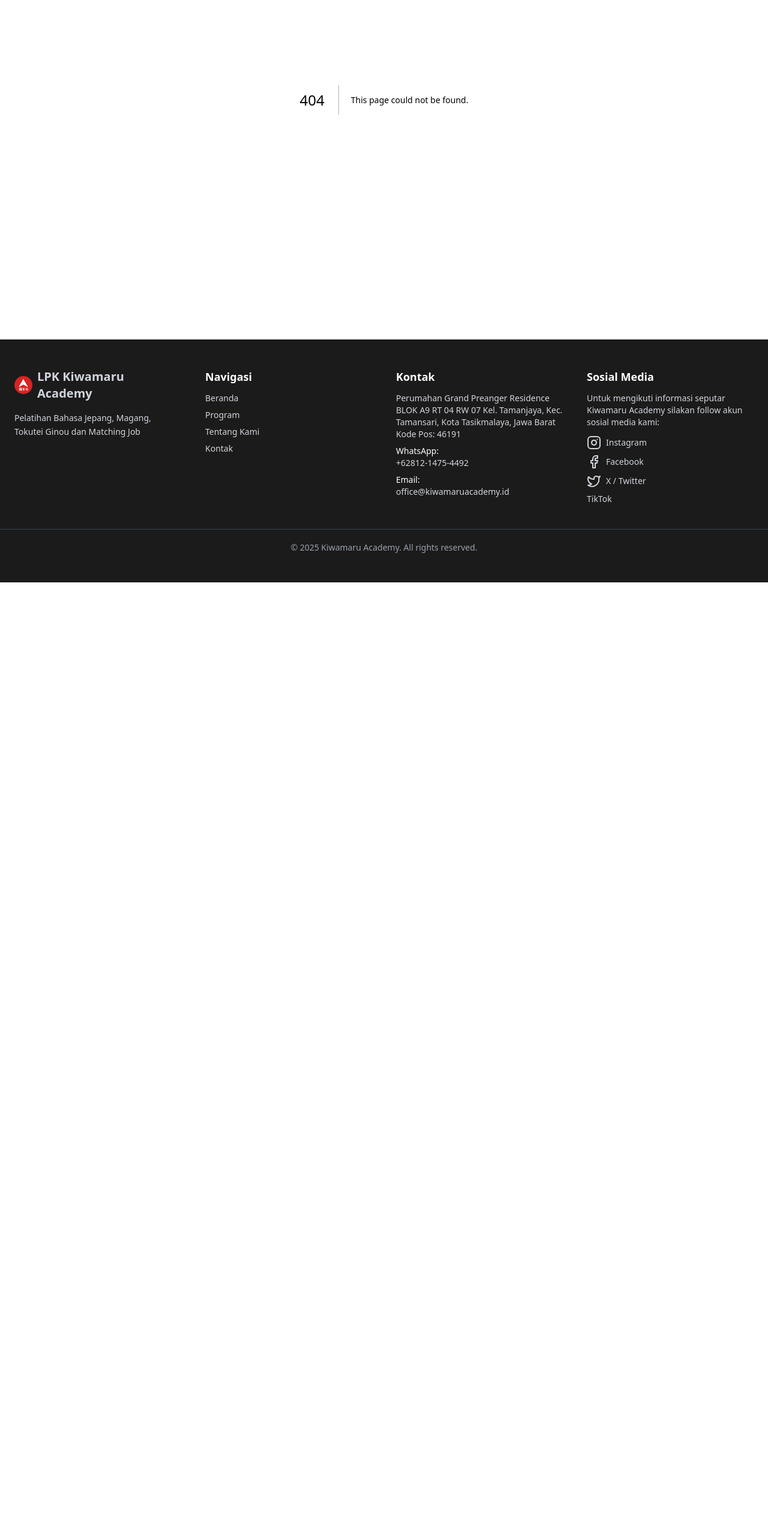
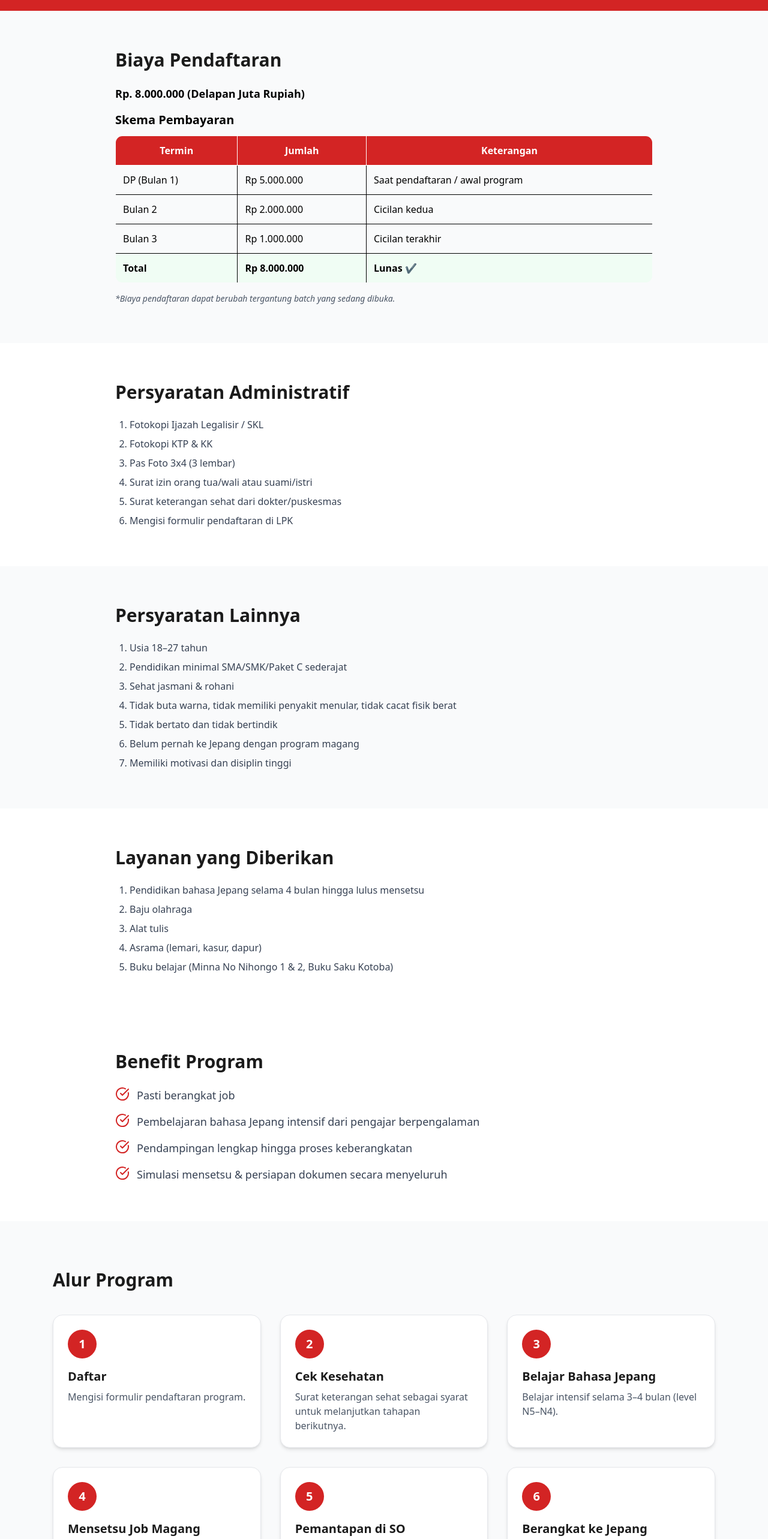
Before and after one commit to hidayahapriliansyah/web-kiwamaru-academy, a Next.js app: page /programs/magang in a window 1280 px wide. Before the commit this address had no page. Shown: the part 234-2800 px from the top of the page at 60% size. Before the commit the page ends 1205 px from the top, so only its background shows below. Built offline with nearby package versions, Linux system fonts and the light colour scheme.

Commit message:
feat: create program magang

```diff
--- /dev/null
+++ b/app/programs/magang/components/benefit.tsx
@@ -0,0 +1,86 @@
+"use client";
+
+import { CheckCircle } from "lucide-react";
+
+export default function ProgramSection() {
+  const alur = [
+    { step: "1", title: "Daftar", desc: "Mengisi formulir pendaftaran program." },
+    {
+      step: "2",
+      title: "Cek Kesehatan",
+      desc: "Surat keterangan sehat sebagai syarat untuk melanjutkan tahapan berikutnya.",
+    },
+    {
+      step: "3",
+      title: "Belajar Bahasa Jepang",
+      desc: "Belajar intensif selama 3–4 bulan (level N5–N4).",
+    },
+    {
+      step: "4",
+      title: "Mensetsu Job Magang",
+      desc: "Mengikuti interview job magang Jepang yang difasilitasi lembaga.",
+    },
+    {
+      step: "5",
+      title: "Pemantapan di SO",
+      desc: "Training pemantapan selama kurang lebih 3 bulan sebelum keberangkatan.",
+    },
+    {
+      step: "6",
+      title: "Berangkat ke Jepang",
+      desc: "Peserta resmi diberangkatkan untuk bekerja di Jepang.",
+    },
+  ];
+
+  return (
+    <div className="w-full">
+      {/* ---------------- BENEFIT SECTION ---------------- */}
+      <section className="w-full py-16 bg-white">
+        <div className="max-w-4xl mx-auto">
+          <h2 className="text-3xl font-bold text-myblack mb-6">Benefit Program</h2>
+
+          <ul className="space-y-4 text-gray-700 text-lg">
+            <li className="flex items-start gap-3">
+              <CheckCircle className="text-myred w-6 h-6 flex-shrink-0" />
+              Pasti berangkat job
+            </li>
+            <li className="flex items-start gap-3">
+              <CheckCircle className="text-myred w-6 h-6 flex-shrink-0" />
+              Pembelajaran bahasa Jepang intensif dari pengajar berpengalaman
+            </li>
+            <li className="flex items-start gap-3">
+              <CheckCircle className="text-myred w-6 h-6 flex-shrink-0" />
+              Pendampingan lengkap hingga proses keberangkatan
+            </li>
+            <li className="flex items-start gap-3">
+              <CheckCircle className="text-myred w-6 h-6 flex-shrink-0" />
+              Simulasi mensetsu & persiapan dokumen secara menyeluruh
+            </li>
+          </ul>
+        </div>
+      </section>
+
+      {/* ---------------- ALUR PROGRAM SECTION ---------------- */}
+      <section className="w-full py-20 bg-gray-50">
+        <div className="max-w-6xl mx-auto px-6">
+          <h2 className="text-3xl font-bold text-myblack mb-10">Alur Program</h2>
+
+          <div className="grid md:grid-cols-3 gap-8">
+            {alur.map((item, idx) => (
+              <div
+                key={idx}
+                className="bg-white shadow-md rounded-2xl p-6 border border-gray-200 hover:shadow-lg transition"
+              >
+                <div className="flex items-center justify-center w-12 h-12 bg-myred text-white font-bold rounded-full text-xl mb-4">
+                  {item.step}
+                </div>
+                <h3 className="text-xl font-semibold text-myblack mb-2">{item.title}</h3>
+                <p className="text-gray-600">{item.desc}</p>
+              </div>
+            ))}
+          </div>
+        </div>
+      </section>
+    </div>
+  );
+}
--- /dev/null
+++ b/app/programs/magang/components/biaya.tsx
@@ -0,0 +1,49 @@
+export function BiayaSection() {
+  return (
+    <section className="w-full py-16 bg-gray-50 px-6">
+      <div className="max-w-4xl mx-auto">
+        <h2 className="text-3xl font-bold mb-6 text-myblack">Biaya Pendaftaran</h2>
+
+        <p className="text-lg font-semibold mb-4">Rp. 8.000.000 (Delapan Juta Rupiah)</p>
+
+        <h3 className="text-xl font-semibold mb-3">Skema Pembayaran</h3>
+        <div className="overflow-x-auto">
+          <table className="w-full border border-gray-300 rounded-xl overflow-hidden">
+            <thead className="bg-myred text-white">
+              <tr>
+                <th className="p-3 border">Termin</th>
+                <th className="p-3 border">Jumlah</th>
+                <th className="p-3 border">Keterangan</th>
+              </tr>
+            </thead>
+            <tbody>
+              <tr>
+                <td className="p-3 border">DP (Bulan 1)</td>
+                <td className="p-3 border">Rp 5.000.000</td>
+                <td className="p-3 border">Saat pendaftaran / awal program</td>
+              </tr>
+              <tr>
+                <td className="p-3 border">Bulan 2</td>
+                <td className="p-3 border">Rp 2.000.000</td>
+                <td className="p-3 border">Cicilan kedua</td>
+              </tr>
+              <tr>
+                <td className="p-3 border">Bulan 3</td>
+                <td className="p-3 border">Rp 1.000.000</td>
+                <td className="p-3 border">Cicilan terakhir</td>
+              </tr>
+              <tr className="bg-green-50 font-semibold">
+                <td className="p-3 border">Total</td>
+                <td className="p-3 border">Rp 8.000.000</td>
+                <td className="p-3 border">Lunas ✔</td>
+              </tr>
+            </tbody>
+          </table>
+          <p className="mt-4 text-sm text-gray-600 italic">
+            *Biaya pendaftaran dapat berubah tergantung batch yang sedang dibuka.
+          </p>
+        </div>
+      </div>
+    </section>
+  );
+}
--- /dev/null
+++ b/app/programs/magang/components/closing.tsx
@@ -0,0 +1,31 @@
+"use client";
+
+import Link from "next/link";
+
+export default function ProgramClosing() {
+  return (
+    <section className="py-20 text-white text-center w-full">
+      <div className="p-16 max-w-6xl mx-auto px-6 bg-gradient-to-tl from-myred to-red-500 md:rounded-3xl">
+        <h2 className="text-3xl md:text-4xl font-bold mb-6">
+          Siap Memulai Perjalanan Karier ke Jepang?
+        </h2>
+
+        <p className="text-lg md:text-xl mb-10 leading-relaxed opacity-95">
+          Program Magang Jepang kami dirancang untuk memastikan kamu
+          <span className="font-semibold"> benar-benar siap secara bahasa, mental, dan skill</span>&nbsp;
+          sebelum bekerja di Jepang. Mulailah langkah pertamamu hari ini!
+        </p>
+
+        <div className="flex flex-col md:flex-row gap-4 justify-center">
+          <Link
+            href="https://wa.me/6281214754492"
+            className="px-8 py-4 bg-white text-myred font-semibold rounded-xl shadow-md hover:bg-gray-100 transition"
+            target="_blank"
+          >
+            Konsultasi Gratis Sekarang
+          </Link>
+        </div>
+      </div>
+    </section>
+  );
+}
--- /dev/null
+++ b/app/programs/magang/components/hero.tsx
@@ -0,0 +1,12 @@
+export default function HeroSection() {
+  return (
+    <section className="w-full bg-myred text-white py-20 px-6">
+      <div className="max-w-7xl mx-auto text-center">
+        <h1 className="text-4xl md:text-5xl font-bold mb-4">Program Pendidikan Magang Jepang</h1>
+        <p className="text-lg md:text-xl opacity-90">
+          Program resmi pembekalan bahasa, etika kerja, dan persiapan pemberangkatan ke Jepang dengan kurikulum lengkap.
+        </p>
+      </div>
+    </section>
+  );
+}
--- /dev/null
+++ b/app/programs/magang/components/layanan.tsx
@@ -0,0 +1,16 @@
+export function LayananSection() {
+  return (
+    <section className="w-full py-16 px-6 bg-white">
+      <div className="max-w-4xl mx-auto">
+        <h2 className="text-3xl font-bold mb-6 text-myblack">Layanan yang Diberikan</h2>
+        <ul className="list-decimal pl-6 space-y-2 text-gray-700">
+          <li>Pendidikan bahasa Jepang selama 4 bulan hingga lulus mensetsu</li>
+          <li>Baju olahraga</li>
+          <li>Alat tulis</li>
+          <li>Asrama (lemari, kasur, dapur)</li>
+          <li>Buku belajar (Minna No Nihongo 1 & 2, Buku Saku Kotoba)</li>
+        </ul>
+      </div>
+    </section>
+  );
+}
--- /dev/null
+++ b/app/programs/magang/components/persyaratan-admin.tsx
@@ -0,0 +1,17 @@
+export function PersyaratanAdmin() {
+  return (
+    <section className="w-full py-16 px-6 bg-white">
+      <div className="max-w-4xl mx-auto">
+        <h2 className="text-3xl font-bold mb-6 text-myblack">Persyaratan Administratif</h2>
+        <ul className="list-decimal pl-6 space-y-2 text-gray-700">
+          <li>Fotokopi Ijazah Legalisir / SKL</li>
+          <li>Fotokopi KTP & KK</li>
+          <li>Pas Foto 3x4 (3 lembar)</li>
+          <li>Surat izin orang tua/wali atau suami/istri</li>
+          <li>Surat keterangan sehat dari dokter/puskesmas</li>
+          <li>Mengisi formulir pendaftaran di LPK</li>
+        </ul>
+      </div>
+    </section>
+  );
+}
--- /dev/null
+++ b/app/programs/magang/components/persyaratan-lain.tsx
@@ -0,0 +1,18 @@
+export function PersyaratanLain() {
+  return (
+    <section className="w-full py-16 px-6 bg-gray-50">
+      <div className="max-w-4xl mx-auto">
+        <h2 className="text-3xl font-bold mb-6 text-myblack">Persyaratan Lainnya</h2>
+        <ul className="list-decimal pl-6 space-y-2 text-gray-700">
+          <li>Usia 18–27 tahun</li>
+          <li>Pendidikan minimal SMA/SMK/Paket C sederajat</li>
+          <li>Sehat jasmani & rohani</li>
+          <li>Tidak buta warna, tidak memiliki penyakit menular, tidak cacat fisik berat</li>
+          <li>Tidak bertato dan tidak bertindik</li>
+          <li>Belum pernah ke Jepang dengan program magang</li>
+          <li>Memiliki motivasi dan disiplin tinggi</li>
+        </ul>
+      </div>
+    </section>
+  );
+}
--- /dev/null
+++ b/app/programs/magang/page.tsx
@@ -0,0 +1,22 @@
+import { BiayaSection } from './components/biaya'
+import Hero from './components/hero'
+import React from 'react'
+import { PersyaratanAdmin } from './components/persyaratan-admin'
+import { PersyaratanLain } from './components/persyaratan-lain'
+import { LayananSection } from './components/layanan'
+import BenefitSection from './components/benefit'
+import ProgramClosing from './components/closing'
+
+export default function ProgramMagangPage() {
+  return (
+    <>
+      <Hero />
+      <BiayaSection />
+      <PersyaratanAdmin />
+      <PersyaratanLain />
+      <LayananSection />
+      <BenefitSection />
+      <ProgramClosing />
+    </>
+  )
+}
```
